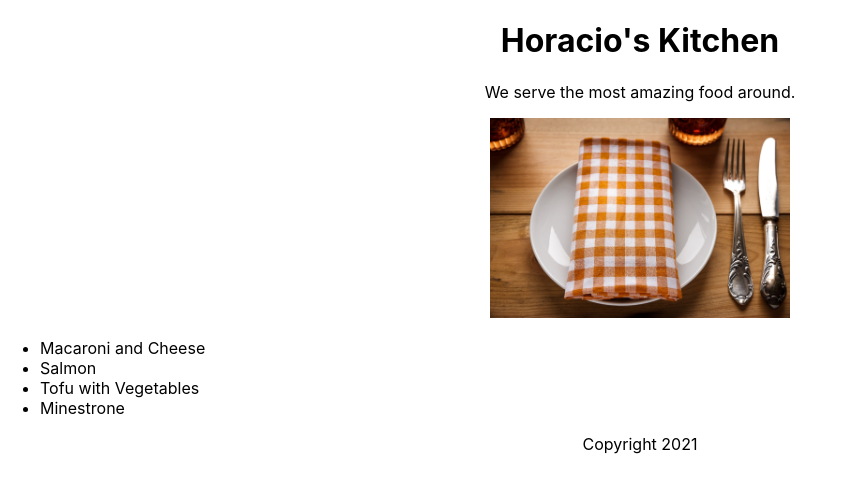
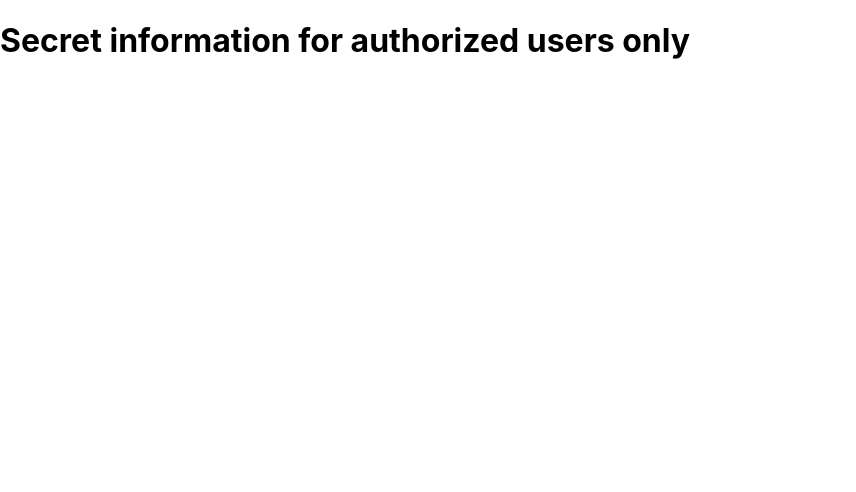
Before and after one commit to AdamMaichrzik/git-react-essentials, a React (Create React App) app: page / in a window 1280 px wide. Shown: the top 492 px of the page, without its empty margins (0-856 px from the left). Built offline with nearby package versions, Linux system fonts and the light colour scheme.

Commit message:
Conditional rendering

```diff
--- a/src/App.js
+++ b/src/App.js
@@ -1,57 +1,22 @@
 import React from "react";
 import './App.css';
-import restaurant from "./restaurant.jpg";
-function Header(props){
-  return(
-<header>
-  <h1>{props.name}'s Kitchen</h1>
-  </header>
-  );
+
+function SecretComponent(){
+  return <h1>Secret information for authorized users only</h1>;
 }
 
-function Main(props)
-{
-  return(
-    <section>
-      <p>We serve the most {props.adjective} food around.</p>
-      <img src={restaurant} height={200} alt="Napkin and fork at a restaurant table" />
-      <ul style={{textAlign: "left"}}>
-        {props.dishes.map((dish) =>
-        <li key={dish.id}>{dish.title}</li>)}
-      </ul>
-    </section>
-  );
+function RegularComponent(){
+  return <h1>Everyone can see this component.</h1>;
 }
 
-function Footer(props){
-  return(
-    <footer>
-      <p>Copyright {props.year}</p>
-    </footer>
+function App(props) {
+  return (
+    <>
+      {props.authorized ? <SecretComponent/> :  <RegularComponent/>}
+    </>
+
   );
-}
 
-const dishes = [
-  "Macaroni and Cheese",
-  "Salmon",
-  "Tofu with Vegetables",
-  "Minestrone"
-];
-
-const dishObjects = dishes.map((dish, i) => ({id: i, title: dish}));
-console.log(dishObjects);
-
-
-
-
-function App() {
-  return (
-    <div className="App">
-    <Header name="Horacio"/>
-    <Main adjective="amazing" dishes={dishObjects}/>
-    <Footer year={new Date().getFullYear()}/>
-    </div>
-  );
 }
 
 export default App;
--- a/src/index.js
+++ b/src/index.js
@@ -4,6 +4,6 @@ import './index.css';
 import App from './App';
 
 ReactDOM.render(
-<App />,
+<App authorized={true}/>,
   document.getElementById('root')
 );
```
